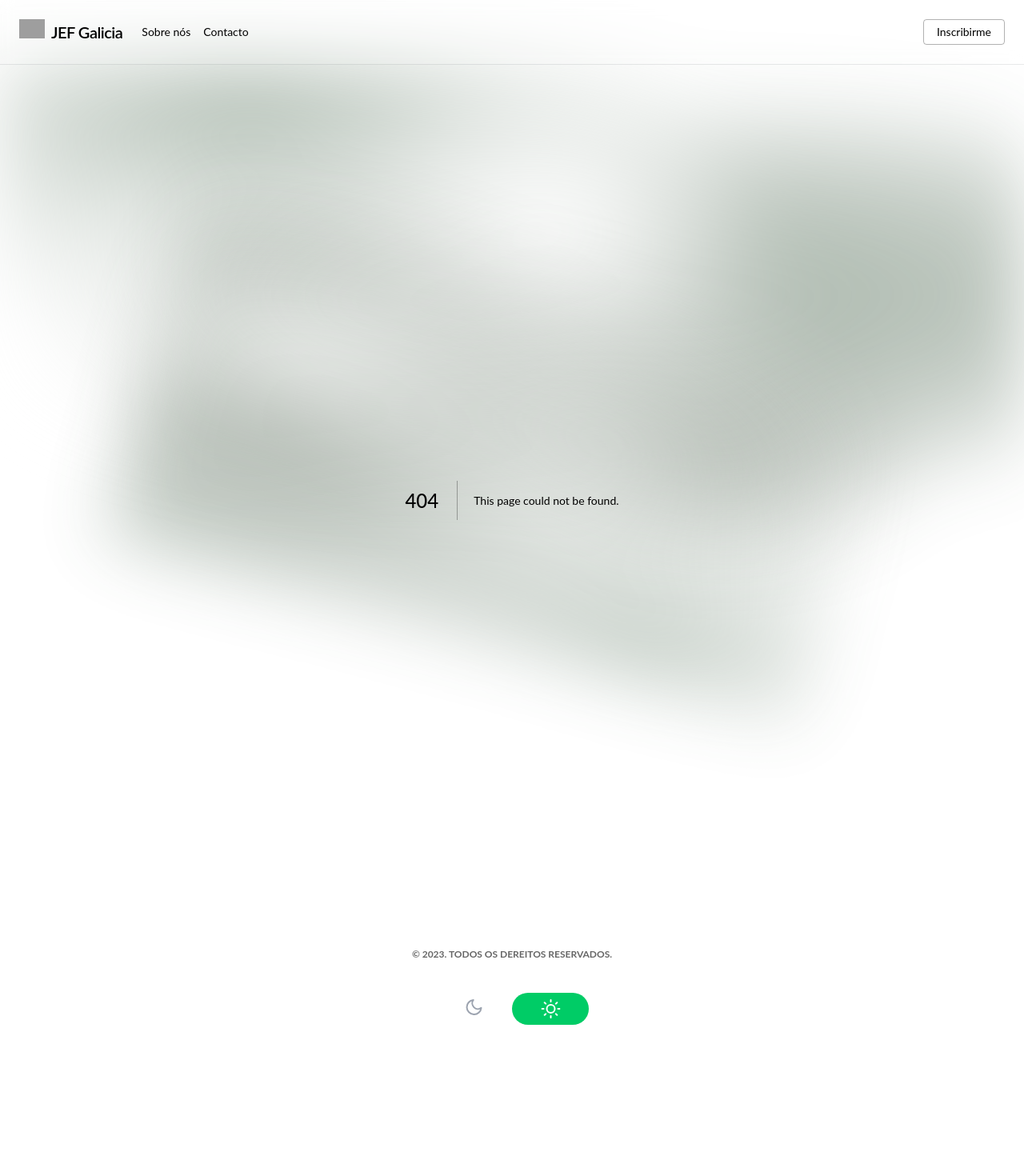
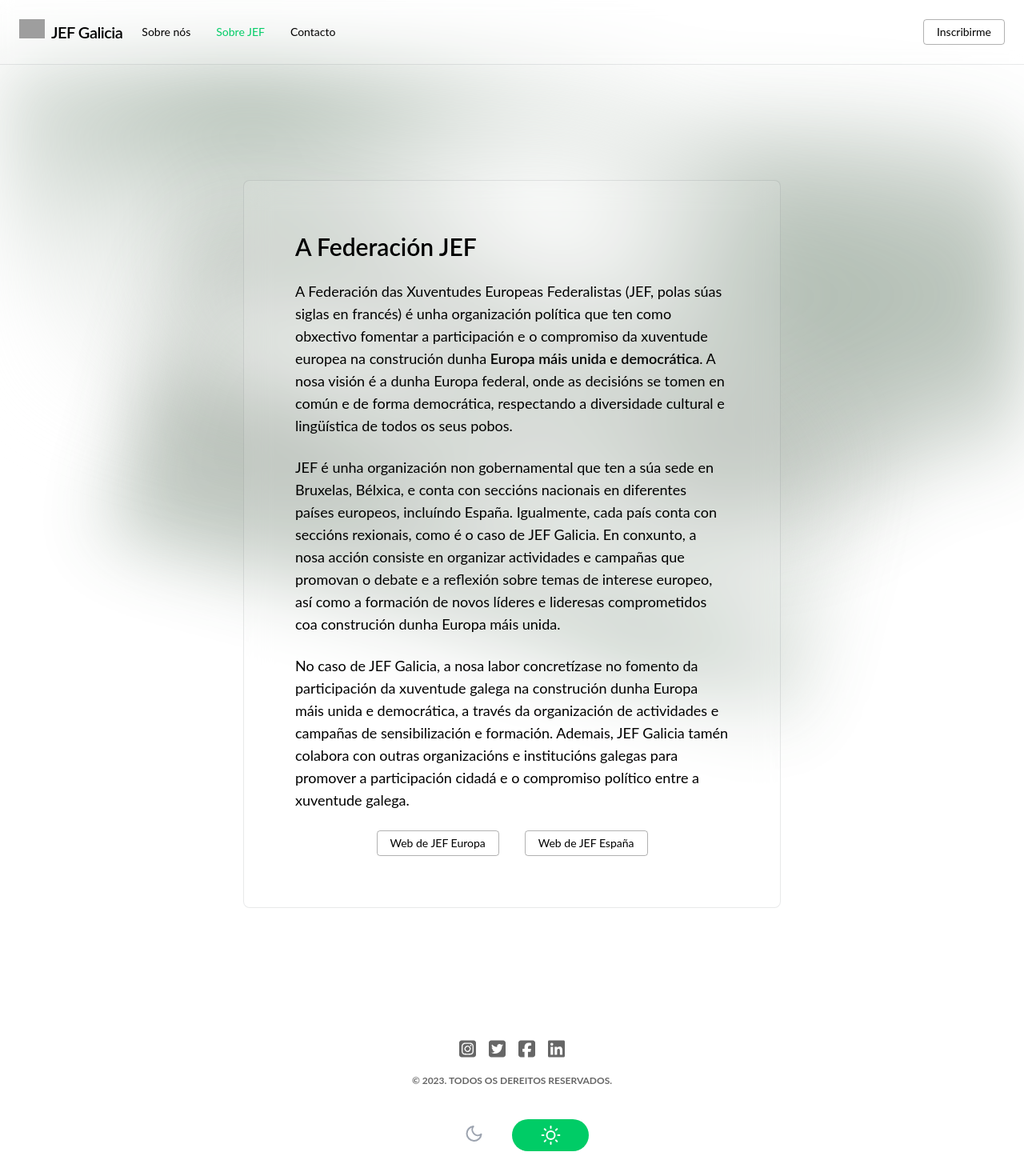
Before and after one commit to JEF-Galicia/jef_galicia_website_nextjs, a Next.js app: page /about/federation in a window 1280 px wide. Before the commit this address had no page. Shown: the top 1470 px of the page at 80% size. Before the commit the page ends 1349 px from the top, so only its background shows below. Built offline with nearby package versions, Linux system fonts and the light colour scheme; grey boxes are pictures that could not be loaded.

Commit message:
info on federation

```diff
--- a/components/Footer.js
+++ b/components/Footer.js
@@ -1,6 +1,7 @@
 import { useContext } from "react";
 import { GlobalContext } from "../utils/context";
 import { FontAwesomeIcon } from '@fortawesome/react-fontawesome';
+import { faFacebook, faFacebookSquare, faInstagram, faInstagramSquare, faLinkedin, faLinkedinIn, faTwitter, faTwitterSquare } from '@fortawesome/free-brands-svg-icons';
 
 const sunIcon = (
   <svg
@@ -84,16 +85,22 @@
 export default function Footer() {
   const {globalContext} = useContext(GlobalContext);
   return (
-    <footer className="py-16 flex flex-col items-center mx-6">
-      <div className="flex">
+    <footer className="py-16 flex flex-col items-center mx-6 dark:text-white font-bold">
+      <div className="flex opacity-60 gap-4 text-2xl mb-4">
         <a href="https://www.instagram.com/jef_galicia/" target="_blank">
-          <FontAwesomeIcon icon="fa-brands fa-square-instagram" />
+          <FontAwesomeIcon icon={faInstagramSquare} />
+        </a>
+        <a href="https://twitter.com/jef_galicia/" target="_blank">
+          <FontAwesomeIcon icon={faTwitterSquare} />
+        </a>
+        <a href="https://www.facebook.com/profile/jef_galicia" target="_blank">
+          <FontAwesomeIcon icon={faFacebookSquare} />
         </a>
         <a href="https://www.linkedin.com/company/jef-galicia/" target="_blank">
-          <FontAwesomeIcon icon="fa-brands fa-linkedin" />
+          <FontAwesomeIcon icon={faLinkedin} />
         </a>
       </div>
-      <p className="dark:text-white uppercase mb-3 font-bold opacity-60 text-xs">
+      <p className="uppercase mb-3 opacity-60 text-xs">
         {globalContext.footerText}
       </p>
       <ThemeSwitcher />
--- a/components/Navbar.tsx
+++ b/components/Navbar.tsx
@@ -27,11 +27,14 @@
                 </button>
             </div>
             <div className={(isOpen ? "block" : "hidden") + " w-full flex-grow lg:flex lg:items-center lg:w-auto"}>
-                <div className="text-sm lg:flex-grow">
-                    <Link href="/about" className="block mt-4 lg:inline-block lg:mt-0 mr-4 hover:text-primary">
+                <div className="text-sm lg:flex-grow lg:flex lg:gap-8">
+                    <Link href="/about" className="block mt-4 lg:inline-block lg:mt-0 hover:text-primary">
                         <span className={router.pathname === "/about" ? "text-primary" : ""}>Sobre nós</span>
                     </Link>
-                    <Link href="/contact" className="block mt-4 lg:inline-block lg:mt-0 mr-4 hover:text-primary">
+                    <Link href="/about/federation" className="block mt-4 lg:inline-block lg:mt-0 hover:text-primary">
+                        <span className={router.pathname === "/about/federation" ? "text-primary" : ""}>Sobre JEF</span>
+                    </Link>
+                    <Link href="/contact" className="block mt-4 lg:inline-block lg:mt-0 hover:text-primary">
                         <span className={router.pathname === "/contact" ? "text-primary" : ""}>Contacto</span>
                     </Link>
                 </div>
--- a/package.json
+++ b/package.json
@@ -16,6 +16,7 @@
     "@9gustin/react-notion-render": "^3.11.2",
     "@fortawesome/fontawesome-free": "^6.3.0",
     "@fortawesome/fontawesome-svg-core": "^6.3.0",
+    "@fortawesome/free-brands-svg-icons": "^6.3.0",
     "@fortawesome/free-solid-svg-icons": "^6.3.0",
     "@fortawesome/react-fontawesome": "^0.2.0",
     "@mailchimp/mailchimp_marketing": "^3.0.80",
--- /dev/null
+++ b/pages/about/federation.tsx
@@ -0,0 +1,19 @@
+import BoxComponent from "../../components/Box";
+
+export default function Federation() {
+    return (
+        <BoxComponent>
+            <h1 className='text-3xl font-semibold my-6'>A Federación JEF</h1>
+            <p className='mb-6'>A Federación das Xuventudes Europeas Federalistas (JEF, polas súas siglas en francés) é unha organización política que ten como obxectivo fomentar a participación e o compromiso da xuventude europea na construción dunha <span className="font-semibold">Europa máis unida e democrática</span>. A nosa visión é a dunha Europa federal, onde as decisións se tomen en común e de forma democrática, respectando a diversidade cultural e lingüística de todos os seus pobos.</p>
+
+            <p className='mb-6'>JEF é unha organización non gobernamental que ten a súa sede en Bruxelas, Bélxica, e conta con seccións nacionais en diferentes países europeos, incluíndo España. Igualmente, cada país conta con seccións rexionais, como é o caso de JEF Galicia. En conxunto, a nosa acción consiste en organizar actividades e campañas que promovan o debate e a reflexión sobre temas de interese europeo, así como a formación de novos líderes e lideresas comprometidos coa construción dunha Europa máis unida.</p>
+
+            <p className='mb-6'>No caso de JEF Galicia, a nosa labor concretízase no fomento da participación da xuventude galega na construción dunha Europa máis unida e democrática, a través da organización de actividades e campañas de sensibilización e formación. Ademais, JEF Galicia tamén colabora con outras organizacións e institucións galegas para promover a participación cidadá e o compromiso político entre a xuventude galega.</p>
+
+            <div className="flex flex-col md:flex-row items-center justify-center gap-2 md:gap-8 mb-6">
+                <a href="https://jef.eu" className='inline-block text-sm px-4 py-2 leading-none border rounded transition text-black border-black dark:border-white dark:hover:border-transparent dark:text-white border-opacity-30 hover:border-transparent hover:text-white hover:bg-primary mt-4 lg:mt-0'>{'Web de JEF Europa'}</a>
+                <a href="https://jefspain.org" className='inline-block text-sm px-4 py-2 leading-none border rounded transition text-black border-black dark:border-white dark:hover:border-transparent dark:text-white border-opacity-30 hover:border-transparent hover:text-white hover:bg-primary mt-4 lg:mt-0'>{'Web de JEF España'}</a>
+            </div>
+        </BoxComponent>
+    )
+}
--- a/pages/about.tsx
+++ b/pages/about/index.tsx
@@ -1,19 +1,19 @@
 import Link from 'next/link';
 
-import Footer from '../components/Footer';
-import Header from '../components/Header';
-import Layout, { GradientBackground } from '../components/Layout';
-import ArrowIcon from '../components/ArrowIcon';
-import { getGlobalData } from '../utils/global-data';
-import SEO from '../components/SEO';
+import Footer from '../../components/Footer';
+import Header from '../../components/Header';
+import Layout, { GradientBackground } from '../../components/Layout';
+import ArrowIcon from '../../components/ArrowIcon';
+import { getGlobalData } from '../../utils/global-data';
+import SEO from '../../components/SEO';
 
-import { parseProperties } from '../api/parse-properties';
-import { getAllUsers, queryDatabase } from '../api/query-database';
+import { parseProperties } from '../../api/parse-properties';
+import { getAllUsers, queryDatabase } from '../../api/query-database';
 import { any } from 'cypress/types/bluebird';
 import { UserObjectResponse } from '@notionhq/client/build/src/api-endpoints';
 import Image from 'next/image';
 import { useContext } from 'react';
-import { GlobalContext } from '../utils/context';
+import { GlobalContext } from '../../utils/context';
 
 type IndexProps = {
     users: UserObjectResponse[];
@@ -28,7 +28,11 @@
 export default function Index({ users }: IndexProps) {
     return (
         <main className="w-full">
-            <h1 className="text-3xl text-center mb-12">
+            {/*<h1 className="text-3xl text-center mb-6 mt-12">
+                Sobre a Federación
+            </h1>
+    <button type="submit" className='inline-block text-sm px-4 py-2 leading-none border rounded transition text-black border-black dark:border-white dark:hover:border-transparent dark:text-white border-opacity-30 hover:border-transparent hover:text-white hover:bg-primary mt-4 lg:mt-0'>{'Inscribirme 💌'}</button>*/}
+            <h1 className="text-3xl text-center mb-6">
                 Sobre nós
             </h1>
             <p className="text-center mb-12">
@@ -51,7 +55,7 @@
                                 </h2>
                                 {
                                     user['person'] && user['person']['email'] && (
-                                        <a href={'mailto:'+user['person']['email']} className="mt-3 text-lg opacity-60">
+                                        <a href={'mailto:' + user['person']['email']} className="mt-3 text-lg opacity-60">
                                             {user['person']['email']}
                                         </a>
                                     )
```
Also changed, not shown: 1 other file (tests, documents, lock files or other folders).
